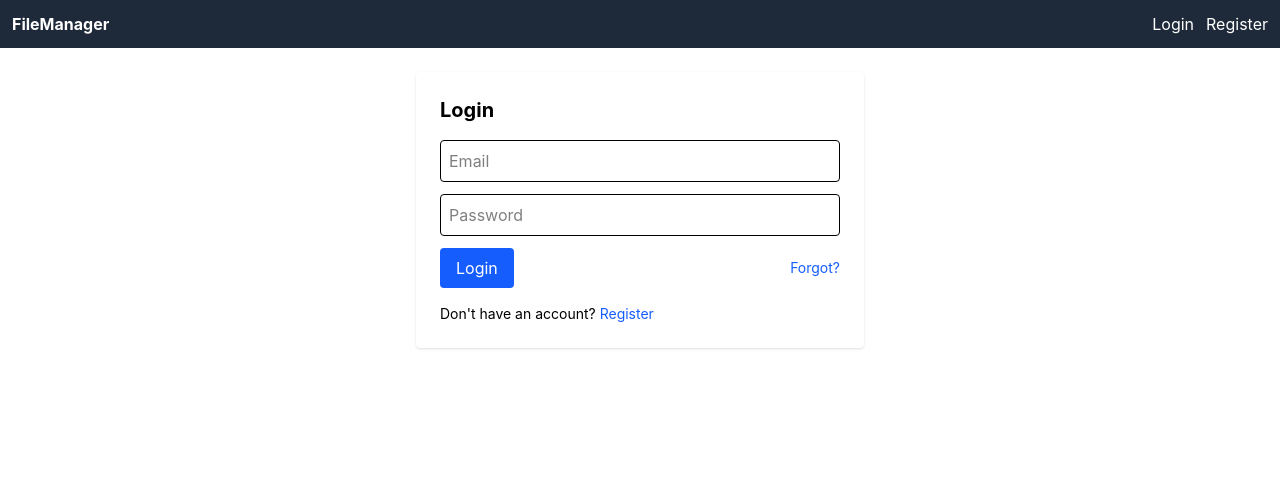
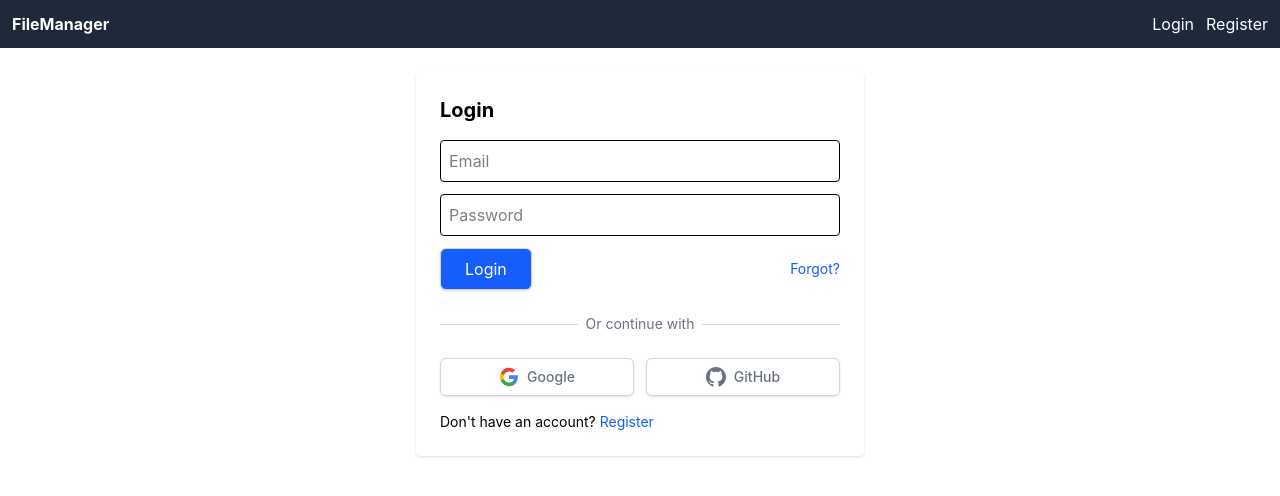
Before and after one commit to easyevaluate/docvault, a React (Vite) app: page /login in a window 1280 px wide. Shown: the top 496 px of the page. Built offline with nearby package versions, Linux system fonts and the light colour scheme.

Commit message:
implement oauth authentication

```diff
--- a/src/pages/Login.jsx
+++ b/src/pages/Login.jsx
@@ -1,4 +1,4 @@
-import React, { useState } from "react";
+import React, { useEffect, useState } from "react";
 import { useNavigate, Link } from "react-router-dom";
 import api from "../services/api";
 import { saveTokens } from "../services/auth";
@@ -8,6 +8,18 @@ export default function Login() {
   const [password, setPassword] = useState("");
   const [error, setError] = useState(null);
   const navigate = useNavigate();
+  const [data, setData] = useState();
+  const code = new URLSearchParams(window.location.search).get("login_code");
+
+  const handleGoogleLogin = () => {
+    window.location.href =
+      "http://localhost:5050/api/oauth/google/http%3A%2F%2Flocalhost%3A5173%2Flogin";
+  };
+
+  const handleGithubLogin = () => {
+    window.location.href =
+      "http://localhost:5050/api/oauth/github/http%3A%2F%2Flocalhost%3A5173%2Flogin";
+  };
 
   async function submit(e) {
     e.preventDefault();
@@ -21,6 +33,45 @@ export default function Login() {
       setError(err.message || "Login failed");
     }
   }
+
+  useEffect(() => {
+    const cleanUrl = () => {
+      const url = new URL(window.location.href);
+      url.searchParams.delete("login_code");
+      window.history.replaceState(
+        {},
+        document.title,
+        url.pathname + url.search
+      );
+    };
+
+    const exchangeCode = async () => {
+      if (!code) return;
+
+      try {
+        const res = await fetch(
+          `http://localhost:5050/api/oauth/exchange-code?code=${code}`
+        );
+        const responseData = await res.json();
+        console.log("data: ", responseData);
+
+        setData(responseData);
+        console.log("User info:", responseData.data.user);
+
+        if (responseData.data.tokens) {
+          saveTokens(responseData);
+          navigate("/dashboard");
+        }
+      } catch (err) {
+        console.error("OAuth exchange failed:", err);
+        setError("OAuth login failed");
+      } finally {
+        cleanUrl();
+      }
+    };
+
+    exchangeCode();
+  }, [code, navigate]);
 
   return (
     <div className="max-w-md mx-auto bg-white p-6 rounded shadow">
@@ -43,7 +94,7 @@ export default function Login() {
           className="w-full p-2 border rounded"
         />
         <div className="flex items-center justify-between">
-          <button className="px-4 py-2 bg-blue-600 text-white rounded">
+          <button className="inline-flex justify-center py-2 px-6 border border-gray-300 rounded-md shadow-sm bg-blue-600 text-white cursor-pointer">
             Login
           </button>
           <Link to="/forgot" className="text-sm text-blue-600">
@@ -51,6 +102,64 @@ export default function Login() {
           </Link>
         </div>
       </form>
+      <div className="mt-6">
+        <div className="relative">
+          <div className="absolute inset-0 flex items-center">
+            <div className="w-full border-t border-gray-300" />
+          </div>
+          <div className="relative flex justify-center text-sm">
+            <span className="px-2 bg-white text-gray-500">
+              Or continue with
+            </span>
+          </div>
+        </div>
+
+        <div className="mt-6 grid grid-cols-2 gap-3">
+          <div>
+            <button
+              type="button"
+              onClick={handleGoogleLogin}
+              className="w-full flex justify-center items-center px-4 py-2 border border-gray-300 rounded-md shadow-sm bg-white text-sm font-medium text-gray-500 hover:bg-gray-50 cursor-pointer"
+            >
+              <svg className="w-5 h-5 mr-2" viewBox="0 0 24 24">
+                <path
+                  fill="#4285f4"
+                  d="M22.56 12.25c0-.78-.07-1.53-.2-2.25H12v4.26h5.92c-.26 1.37-1.04 2.53-2.21 3.31v2.77h3.57c2.08-1.92 3.28-4.74 3.28-8.09z"
+                />
+                <path
+                  fill="#34a853"
+                  d="M12 23c2.97 0 5.46-.98 7.28-2.66l-3.57-2.77c-.98.66-2.23 1.06-3.71 1.06-2.86 0-5.29-1.93-6.16-4.53H2.18v2.84C3.99 20.53 7.7 23 12 23z"
+                />
+                <path
+                  fill="#fbbc05"
+                  d="M5.84 14.09c-.22-.66-.35-1.36-.35-2.09s.13-1.43.35-2.09V7.07H2.18C1.43 8.55 1 10.22 1 12s.43 3.45 1.18 4.93l2.85-2.22.81-.62z"
+                />
+                <path
+                  fill="#ea4335"
+                  d="M12 5.38c1.62 0 3.06.56 4.21 1.64l3.15-3.15C17.45 2.09 14.97 1 12 1 7.7 1 3.99 3.47 2.18 7.07l3.66 2.84c.87-2.6 3.3-4.53 6.16-4.53z"
+                />
+              </svg>
+              Google
+            </button>
+          </div>
+          <div>
+            <button
+              type="button"
+              onClick={handleGithubLogin}
+              className="w-full flex justify-center items-center px-4 py-2 border border-gray-300 rounded-md shadow-sm bg-white text-sm font-medium text-gray-500 hover:bg-gray-50 cursor-pointer"
+            >
+              <svg
+                className="w-5 h-5 mr-2"
+                fill="currentColor"
+                viewBox="0 0 24 24"
+              >
+                <path d="M12 0C5.374 0 0 5.373 0 12 0 17.302 3.438 21.8 8.207 23.387c.599.111.793-.261.793-.577v-2.234c-3.338.726-4.033-1.416-4.033-1.416-.546-1.387-1.333-1.756-1.333-1.756-1.089-.745.083-.729.083-.729 1.205.084 1.839 1.237 1.839 1.237 1.07 1.834 2.807 1.304 3.492.997.107-.775.418-1.305.762-1.604-2.665-.305-5.467-1.334-5.467-5.931 0-1.311.469-2.381 1.236-3.221-.124-.303-.535-1.524.117-3.176 0 0 1.008-.322 3.301 1.23A11.509 11.509 0 0112 5.803c1.02.005 2.047.138 3.006.404 2.291-1.552 3.297-1.23 3.297-1.23.653 1.653.242 2.874.118 3.176.77.84 1.235 1.911 1.235 3.221 0 4.609-2.807 5.624-5.479 5.921.43.372.823 1.102.823 2.222v3.293c0 .319.192.694.801.576C20.566 21.797 24 17.3 24 12c0-6.627-5.373-12-12-12z" />
+              </svg>
+              GitHub
+            </button>
+          </div>
+        </div>
+      </div>
       <p className="mt-4 text-sm">
         Don't have an account?{" "}
         <Link className="text-blue-600" to="/register">
```
